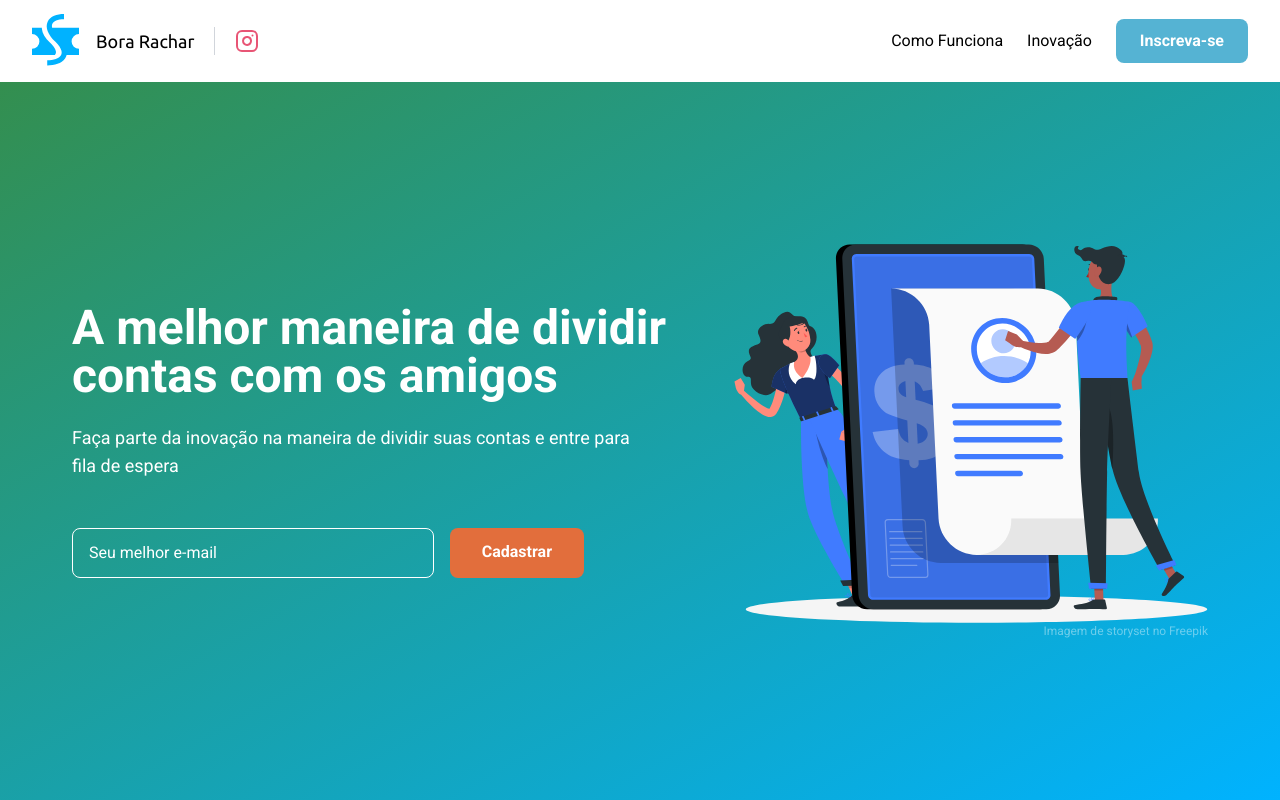
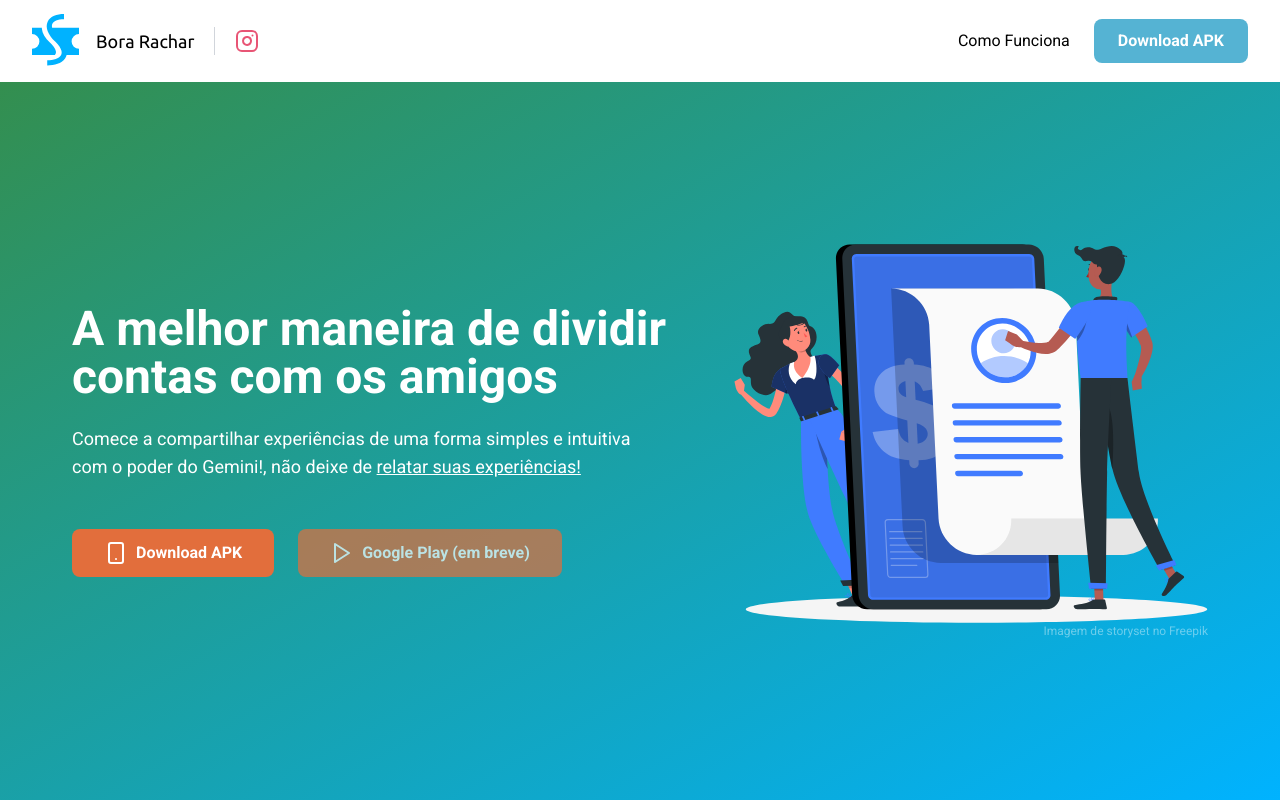
Before and after one commit to Quartel-Enterprise/bora-rachar-landing-page, a Next.js app: page / in a window 1280 px wide. Shown: the top 800 px of the page. Built offline with nearby package versions, Linux system fonts and the light colour scheme; no server answers.

Commit message:
feat: welcome page first release

```diff
--- a/src/app/(home)/page.tsx
+++ b/src/app/(home)/page.tsx
@@ -2,8 +2,6 @@ import { Footer } from '@/components/footer'
 import { Header } from '@/components/header'
 import { HowToCreateDebt } from '@/components/how-to-create-debt'
 import { HowToPayDebt } from '@/components/how-to-pay-debt'
-import { Roadmap } from '@/components/roadmap'
-import { TakePart } from '@/components/take-part'
 import { Welcome } from '@/components/welcome'
 
 export default function Home() {
@@ -13,8 +11,8 @@ export default function Home() {
       <Welcome />
       <HowToPayDebt />
       <HowToCreateDebt />
-      <Roadmap />
-      <TakePart />
+      {/* <Roadmap /> */}
+      {/* <TakePart /> */}
       <Footer />
     </>
   )
--- a/src/components/download-android-apk-button.tsx
+++ b/src/components/download-android-apk-button.tsx
@@ -16,10 +16,10 @@ export function DownloadAndroidApkButton() {
             version: 'beta_0.0.0',
           })
         }
-        className="mt-6 flex justify-center rounded-lg bg-tertiary px-8 py-3 font-bold text-white md:inline-flex"
+        className="mt-3 flex justify-center rounded-lg bg-tertiary px-8 py-3 font-bold text-white sm:mt-6 md:inline-flex"
       >
         <Smartphone className="mr-2 h-6 w-6" />
-        Download APP
+        Download APK
       </a>
     </div>
   )
--- /dev/null
+++ b/src/components/google-play-button.tsx
@@ -0,0 +1,15 @@
+import { Play } from 'lucide-react'
+
+export function GooglePlayButton() {
+  return (
+    <div>
+      <button
+        disabled
+        className="disabled mt-0 flex w-full justify-center rounded-lg bg-tertiary px-8 py-3 font-bold text-white opacity-70 sm:mt-6"
+      >
+        <Play className="mr-2 h-6 w-6" />
+        Google Play (em breve)
+      </button>
+    </div>
+  )
+}
--- a/src/components/header.tsx
+++ b/src/components/header.tsx
@@ -3,6 +3,7 @@
 import { Instagram } from 'lucide-react'
 
 import { Logo } from '@/assets/logo'
+import { env } from '@/env'
 import useAmplitudeContext from '@/hooks/useAmplitudeContext'
 
 export function Header() {
@@ -44,18 +45,13 @@ export function Header() {
         >
           Como Funciona
         </nav>
-        <nav
-          onClick={() => handleNavClick('innovation')}
-          className="hidden cursor-pointer sm:flex"
-        >
-          Inovação
-        </nav>
-        <nav
+        <a
+          href={env.NEXT_PUBLIC_DIRECT_DOWNLOAD_ANDROID_URL}
           onClick={() => handleNavClick('register')}
           className="hidden cursor-pointer rounded-lg bg-primary px-6 py-2.5 font-bold text-white xs:block"
         >
-          Inscreva-se
-        </nav>
+          Download APK
+        </a>
       </div>
     </div>
   )
--- a/src/components/welcome.tsx
+++ b/src/components/welcome.tsx
@@ -5,6 +5,7 @@ import { Suspense } from 'react'
 import { FriendSharingBill } from '@/assets/amigos-dividindo-conta'
 
 import { DownloadAndroidApkButton } from './download-android-apk-button'
+import { GooglePlayButton } from './google-play-button'
 import { LeadForm } from './lead-form'
 import { SpacingWrapper } from './spacing-wrapper'
 
@@ -40,7 +41,23 @@ function WelcomeCTA() {
       <DownloadAndroidApkButton />
     </>
   ) : (
-    <LeadFormCTA />
+    <>
+      <p className="max-w-xl text-lg text-white">
+        Comece a compartilhar experiências de uma forma simples e intuitiva com
+        o poder do Gemini!, não deixe de{' '}
+        <a
+          href="https://forms.gle/uEHzeAAJEkoxZ6GQ8"
+          target="__blank"
+          className="underline"
+        >
+          relatar suas experiências!
+        </a>
+      </p>
+      <div className="flex flex-col gap-6 sm:flex-row">
+        <DownloadAndroidApkButton />
+        <GooglePlayButton />
+      </div>
+    </>
   )
 }
 
```
